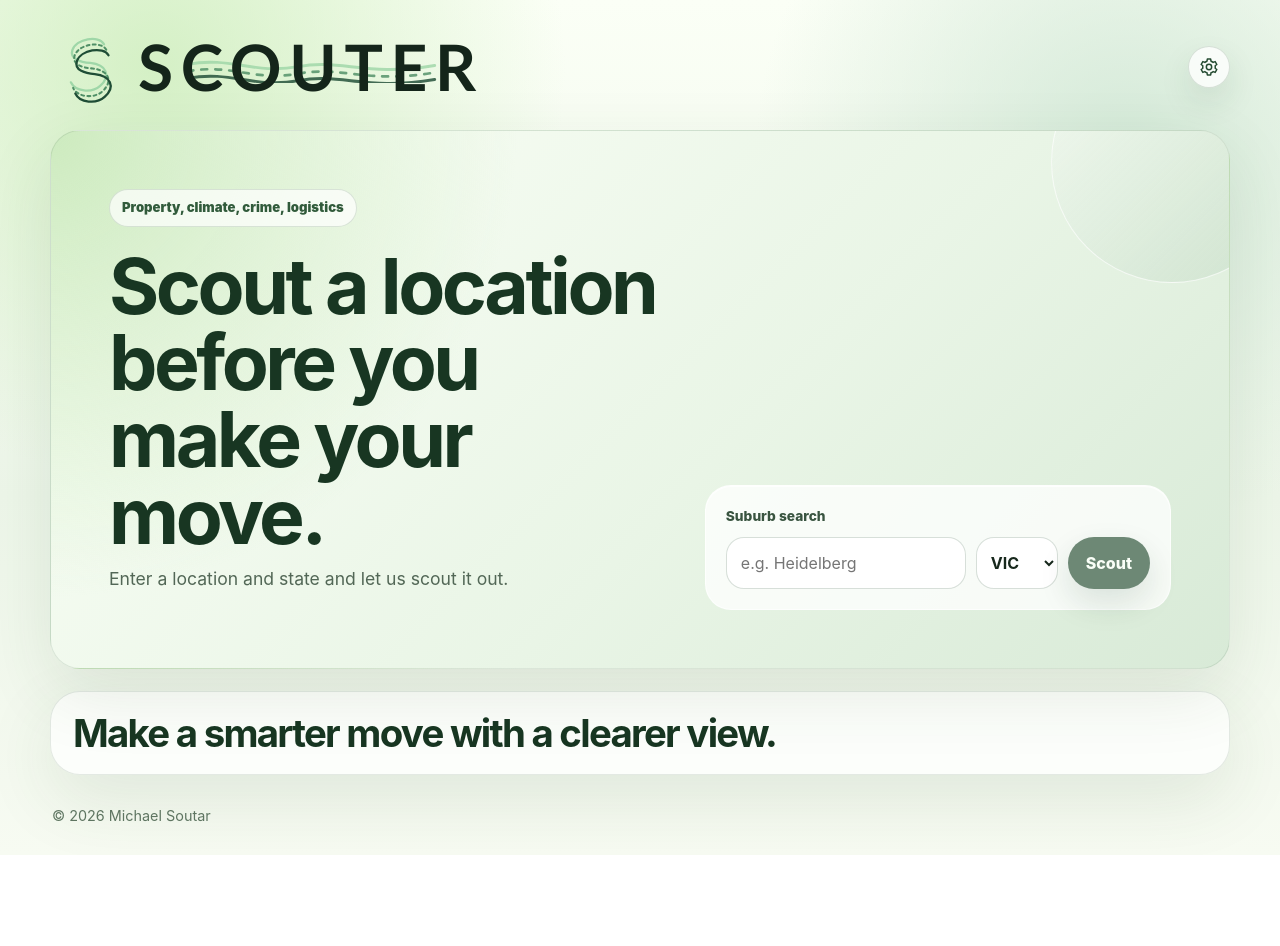
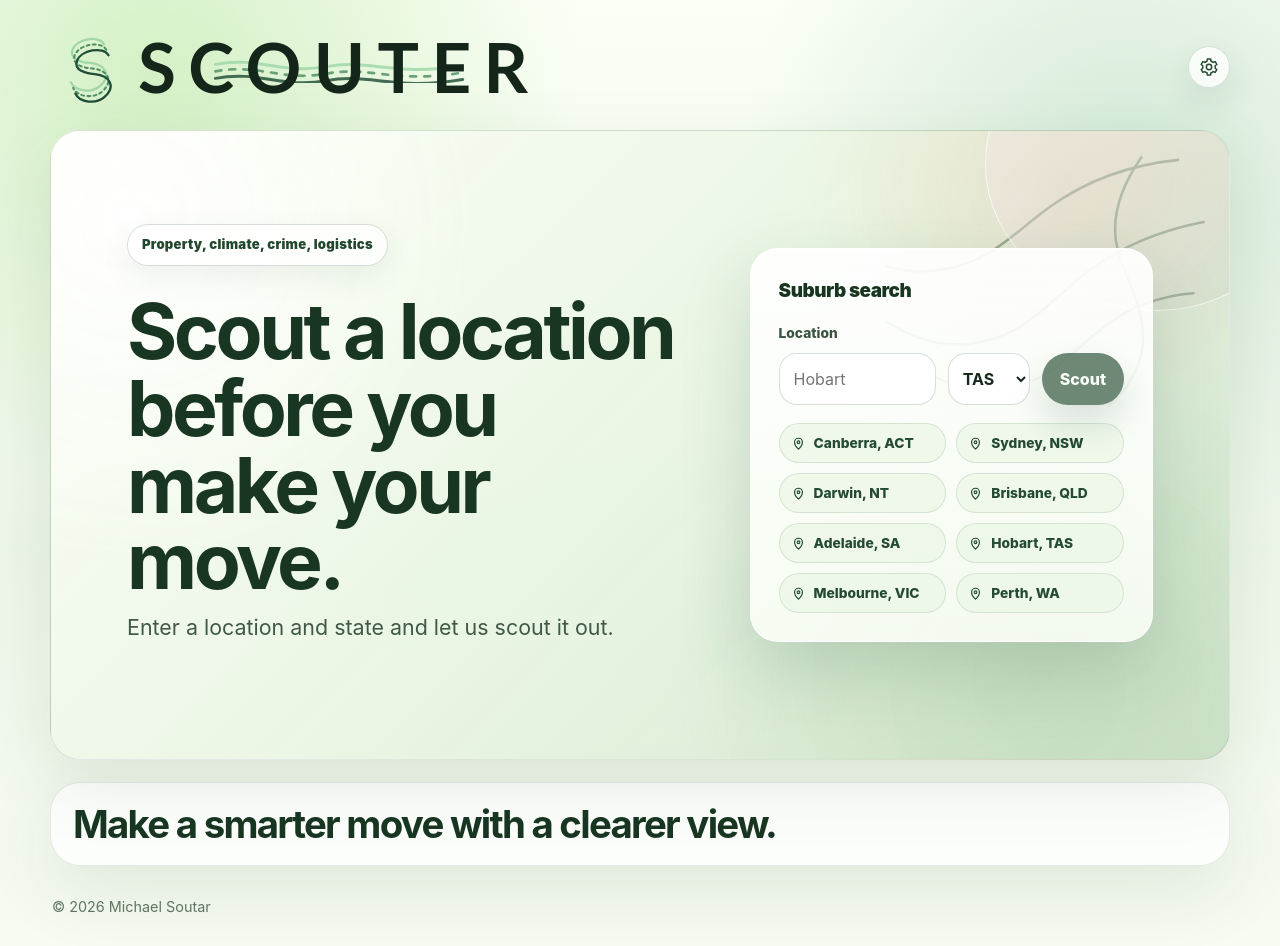
Before and after one commit to soutarm/scouter, a React (Vite) app: page / in a window 1280 px wide. Before the commit the page ends 855 px from the top, so only its background shows below. Built offline with nearby package versions, Linux system fonts and the light colour scheme.

Commit message:
Polish Scouter landing hero

```diff
--- a/src/App.css
+++ b/src/App.css
@@ -64,9 +64,9 @@ p {
 h1 {
   color: #14251a;
   font-family: 'Avenir Next', 'Century Gothic', Futura, 'Trebuchet MS', sans-serif;
-  font-size: clamp(2.1rem, 5vw, 4.6rem);
+  font-size: clamp(2.35rem, 5.4vw, 5rem);
   font-weight: 900;
-  letter-spacing: 0.12em;
+  letter-spacing: 0.18em;
   line-height: 0.86;
   margin-bottom: 0;
   text-transform: uppercase;
@@ -258,6 +258,10 @@ input {
   color: #17281c;
   outline: none;
   padding: 13px 14px;
+  transition:
+    border-color 180ms ease,
+    box-shadow 180ms ease,
+    transform 180ms ease;
 }
 
 input:focus,
@@ -270,30 +274,36 @@ button:focus-visible {
 .hero-panel {
   align-items: stretch;
   background:
-    radial-gradient(circle at top left, rgba(197, 231, 181, 0.85), transparent 36%),
-    linear-gradient(135deg, #fbfff7, #e9f5e6 58%, #d8ead7);
+    radial-gradient(circle at 7% 14%, rgba(255, 255, 255, 0.92), transparent 28%),
+    radial-gradient(circle at 86% 8%, rgba(222, 127, 101, 0.16), transparent 22%),
+    radial-gradient(circle at 84% 88%, rgba(139, 184, 129, 0.24), transparent 32%),
+    linear-gradient(135deg, rgba(253, 255, 247, 0.96), rgba(232, 245, 226, 0.94) 52%, rgba(207, 226, 204, 0.92));
   display: grid;
-  gap: 26px;
-  grid-template-columns: minmax(0, 1.1fr) minmax(330px, 0.9fr);
+  gap: clamp(28px, 5vw, 64px);
+  grid-template-columns: minmax(0, 1.08fr) minmax(360px, 0.78fr);
+  min-height: min(660px, calc(100vh - 170px));
   overflow: hidden;
-  padding: clamp(26px, 5vw, 58px);
+  padding: clamp(30px, 6vw, 76px);
   position: relative;
 }
 
 .hero-panel::after {
-  background: linear-gradient(135deg, rgba(255, 255, 255, 0.36), rgba(80, 141, 94, 0.12));
-  border: 1px solid rgba(255, 255, 255, 0.68);
-  border-radius: 999px;
+  background:
+    linear-gradient(135deg, rgba(255, 255, 255, 0.48), rgba(255, 255, 255, 0.08)),
+    linear-gradient(135deg, rgba(214, 120, 93, 0.14), rgba(36, 75, 49, 0.08));
+  border: 1px solid rgba(255, 255, 255, 0.72);
+  border-radius: 42% 58% 48% 52% / 50% 44% 56% 50%;
   content: '';
-  height: 240px;
+  height: 290px;
   position: absolute;
-  right: -64px;
-  top: -90px;
-  width: 240px;
+  right: -88px;
+  top: -112px;
+  width: 330px;
 }
 
 .hero-panel.collapsed {
   display: block;
+  min-height: auto;
   padding: 14px;
 }
 
@@ -335,6 +345,8 @@ button:focus-visible {
 }
 
 .hero-copy {
+  align-self: center;
+  max-width: 760px;
   position: relative;
   z-index: 1;
 }
@@ -345,37 +357,77 @@ button:focus-visible {
 }
 
 .hero-copy p {
-  color: #526756;
-  font-size: 1.1rem;
-  max-width: 620px;
+  color: #405946;
+  font-size: clamp(1.08rem, 2vw, 1.34rem);
+  line-height: 1.55;
+  max-width: 540px;
 }
 
 .pill {
-  background: rgba(255, 255, 255, 0.7);
-  border: 1px solid rgba(74, 111, 81, 0.18);
+  background: rgba(255, 255, 255, 0.78);
+  border: 1px solid rgba(33, 71, 45, 0.18);
   border-radius: 999px;
-  color: #315b3b;
+  box-shadow: 0 10px 30px rgba(31, 77, 54, 0.08);
+  color: #21472d;
   display: inline-flex;
   font-size: 0.82rem;
   font-weight: 900;
-  margin-bottom: 22px;
-  padding: 8px 12px;
+  letter-spacing: 0.02em;
+  margin-bottom: 28px;
+  padding: 10px 14px;
+}
+
+.hero-contours {
+  height: min(280px, 46vw);
+  opacity: 0.38;
+  pointer-events: none;
+  position: absolute;
+  right: 14px;
+  stroke: #21472d;
+  stroke-linecap: round;
+  stroke-linejoin: round;
+  stroke-width: 2;
+  top: 12px;
+  width: min(330px, 54vw);
+  z-index: 0;
+}
+
+.hero-contours path {
+  fill: none;
 }
 
 .search-card {
-  align-self: end;
-  background: rgba(255, 255, 255, 0.76);
-  border: 1px solid rgba(255, 255, 255, 0.7);
-  border-radius: 26px;
-  box-shadow: inset 0 1px 0 rgba(255, 255, 255, 0.78);
-  padding: 20px;
+  align-self: center;
+  background:
+    linear-gradient(180deg, rgba(255, 255, 255, 0.92), rgba(252, 255, 248, 0.82));
+  border: 1px solid rgba(255, 255, 255, 0.86);
+  border-radius: 28px;
+  box-shadow:
+    0 28px 70px rgba(31, 77, 54, 0.18),
+    inset 0 1px 0 rgba(255, 255, 255, 0.88);
+  padding: clamp(18px, 3vw, 28px);
   position: relative;
   z-index: 1;
 }
 
+.search-card-heading {
+  align-items: flex-start;
+  display: flex;
+  gap: 16px;
+  justify-content: space-between;
+  margin-bottom: 18px;
+}
+
+.search-card-heading span {
+  color: #17351f;
+  font-size: 1.18rem;
+  font-weight: 950;
+  letter-spacing: -0.025em;
+}
+
 .search-row {
   display: flex;
-  gap: 10px;
+  gap: 12px;
   margin-top: 10px;
 }
 
@@ -393,26 +445,95 @@ button:focus-visible {
   min-width: 78px;
   outline: none;
   padding: 13px 10px;
+  transition:
+    border-color 180ms ease,
+    box-shadow 180ms ease,
+    transform 180ms ease;
 }
 
-.example-row {
-  display: flex;
-  flex-wrap: wrap;
-  gap: 8px;
-  margin-top: 14px;
+.search-row input:hover,
+.search-row select:hover {
+  border-color: rgba(36, 75, 49, 0.34);
+  transform: translateY(-1px);
 }
 
-.example-row a {
-  background: #edf8e8;
-  border: 1px solid rgba(74, 111, 81, 0.16);
-  border-radius: 999px;
-  color: #315b3b;
-  padding: 8px 10px;
-  text-decoration: none;
+.search-row input:focus,
+.search-row select:focus {
+  border-color: rgba(182, 95, 69, 0.5);
+  box-shadow: 0 16px 34px rgba(31, 77, 54, 0.1);
 }
 
-.example-row a:hover {
-  background: #e1f1dc;
+.search-row button {
+  box-shadow: 0 18px 36px rgba(31, 77, 54, 0.24);
+  transition:
+    background 180ms ease,
+    box-shadow 180ms ease,
+    transform 180ms ease;
+}
+
+.search-row button:hover:not(:disabled) {
+  background: #1b3d28;
+  box-shadow: 0 22px 44px rgba(31, 77, 54, 0.3);
+  transform: translateY(-2px);
+}
+
+.search-row button:active:not(:disabled) {
+  transform: translateY(0);
+}
+
+.quick-location-grid {
+  display: grid;
+  gap: 10px;
+  grid-template-columns: repeat(2, minmax(0, 1fr));
+  margin-top: 18px;
+}
+
+.quick-location-tag {
+  align-items: center;
+  background: rgba(237, 248, 232, 0.88);
+  border: 1px solid rgba(74, 111, 81, 0.15);
+  border-radius: 999px;
+  color: #244b31;
+  display: inline-flex;
+  font-size: 0.86rem;
+  font-weight: 850;
+  gap: 8px;
+  min-height: 40px;
+  padding: 8px 11px;
+  text-decoration: none;
+  transition:
+    background 180ms ease,
+    border-color 180ms ease,
+    box-shadow 180ms ease,
+    color 180ms ease,
+    transform 180ms ease;
+}
+
+.quick-location-tag:hover,
+.quick-location-tag:focus-visible {
+  background: #fff7ef;
+  border-color: rgba(182, 95, 69, 0.34);
+  box-shadow: 0 14px 28px rgba(182, 95, 69, 0.13);
+  color: #17351f;
+  outline: 0;
+  transform: translateY(-2px);
+}
+
+.quick-location-tag:focus-visible {
+  box-shadow:
+    0 0 0 3px rgba(182, 95, 69, 0.18),
+    0 14px 28px rgba(182, 95, 69, 0.13);
+}
+
+.location-pin {
+  flex: 0 0 auto;
+  fill: none;
+  height: 15px;
+  stroke: #244b31;
+  stroke-linecap: round;
+  stroke-linejoin: round;
+  stroke-width: 1.9;
+  width: 15px;
 }
 
 .busy-card {
@@ -1029,6 +1150,31 @@ td {
     grid-template-columns: 1fr;
   }
 
+  .hero-panel {
+    min-height: auto;
+    padding: 30px 20px 22px;
+  }
+
+  .hero-copy h2 {
+    font-size: clamp(2.2rem, 12vw, 4.8rem);
+  }
+
+  .hero-contours {
+    opacity: 0.22;
+    right: -70px;
+    top: -18px;
+  }
+
+  .search-card-heading {
+    align-items: flex-start;
+    flex-direction: column;
+    gap: 4px;
+  }
+
+  .quick-location-grid {
+    grid-template-columns: 1fr;
+  }
+
   .summary-download {
     grid-column: auto;
     justify-self: stretch;
--- a/src/App.tsx
+++ b/src/App.tsx
@@ -69,6 +69,17 @@ const defaultSettings: LlmSettings = {
 
 const australianStates = ['ACT', 'NSW', 'NT', 'QLD', 'SA', 'TAS', 'VIC', 'WA'] as const
 type AustralianState = (typeof australianStates)[number]
+
+const featuredQuickLocations = [
+  'Canberra, ACT',
+  'Sydney, NSW',
+  'Darwin, NT',
+  'Brisbane, QLD',
+  'Adelaide, SA',
+  'Hobart, TAS',
+  'Melbourne, VIC',
+  'Perth, WA',
+] as const
 
 const splitLocation = (value: string) => {
   const trimmed = value.trim()
@@ -441,9 +452,16 @@ const ThermometerRange = ({ label, description }: { label: string; description:
   )
 }
 
+const LocationPinIcon = () => (
+  <svg className="location-pin" aria-hidden="true" viewBox="0 0 24 24" focusable="false">
+    <path d="M12 21s6.3-5.6 6.3-11.1A6.3 6.3 0 0 0 5.7 9.9C5.7 15.4 12 21 12 21Z" />
+    <circle cx="12" cy="9.9" r="2.15" />
+  </svg>
+)
+
 function App() {
   const [query, setQuery] = useState('')
-  const [selectedState, setSelectedState] = useState<AustralianState>('VIC')
+  const [selectedState, setSelectedState] = useState<AustralianState>('TAS')
   const [settings, setSettings] = useState<LlmSettings>(() => loadSettings())
   const [recentSearches, setRecentSearches] = useState<string[]>(() => loadRecentSearches())
   const [showSettings, setShowSettings] = useState(false)
@@ -466,14 +484,23 @@ function App() {
     return Boolean(settings.openAiApiKey && settings.openAiModel)
   }, [settings])
 
-  const recentSearchPills = useMemo(() => {
+  const quickLocationTags = useMemo(() => {
     const seen = new Set<string>()
-    return recentSearches.filter((search) => {
+    const uniqueRecentSearches = recentSearches.filter((search) => {
       const key = search.trim().toLowerCase()
       if (!key || seen.has(key)) return false
       seen.add(key)
       return true
     }).slice(0, MAX_RECENT_SEARCHES)
+
+    if (uniqueRecentSearches.length >= featuredQuickLocations.length) {
+      return uniqueRecentSearches
+    }
+
+    return [
+      ...uniqueRecentSearches,
+      ...featuredQuickLocations.filter((search) => !seen.has(search.toLowerCase())),
+    ].slice(0, featuredQuickLocations.length)
   }, [recentSearches])
 
   const composedQuery = query.trim() ? `${query.trim()}, ${selectedState}` : ''
@@ -655,7 +682,7 @@ function App() {
           <div className="brand-copy">
             <div className="brand-wordmark" aria-label="Scouter">
               <WordmarkMotif />
-              <h1>Scouter</h1>
+              <h1>SCOUTER</h1>
             </div>
           </div>
         </div>
@@ -780,12 +807,21 @@ function App() {
               <h2>Scout a location before you make your move.</h2>
               <p>Enter a location and state and let us scout it out.</p>
             </div>
+            <svg className="hero-contours" aria-hidden="true" viewBox="0 0 260 220" focusable="false">
+              <path d="M231 13c-38 4-72 16-101 37-28 20-46 43-83 49-21 4-37 1-56-5" />
+              <path d="M251 62c-36 7-66 20-91 39-32 24-50 53-95 57-25 2-43-5-65-18" />
+              <path d="M243 118c-27 2-50 11-70 26-24 18-39 41-73 48-24 5-50 0-76-16" />
+              <path d="M202 11c-16 23-23 45-20 66 4 28 24 49 21 82-2 19-11 34-27 48" />
+            </svg>
             <form className="search-card" onSubmit={handleSubmit}>
-              <label htmlFor="suburb-query">Suburb search</label>
+              <div className="search-card-heading">
+                <span>Suburb search</span>
+              </div>
+              <label htmlFor="suburb-query">Location</label>
               <div className="search-row">
                 <input
                   id="suburb-query"
-                  placeholder="e.g. Heidelberg"
+                  placeholder="Hobart"
                   value={query}
                   onChange={(event) => setQuery(event.target.value)}
                   disabled={isLoading}
@@ -806,11 +842,12 @@ function App() {
                   {isLoading ? <span className="button-spinner" aria-label="Scouting" /> : 'Scout'}
                 </button>
               </div>
-              {recentSearchPills.length > 0 && (
-                <div className="example-row" aria-label="Recent searches">
-                  {recentSearchPills.map((search) => (
+              {quickLocationTags.length > 0 && (
+                <div className="quick-location-grid" aria-label="Quick location selections">
+                  {quickLocationTags.map((search) => (
                     <a
                       key={search}
+                      className="quick-location-tag"
                       href={toSearchHref(search, selectedState)}
                       onClick={(event) => {
                         event.preventDefault()
@@ -819,7 +856,8 @@ function App() {
                         void runSearch(parsed.place, parsed.state ?? selectedState)
                       }}
                     >
-                      {search}
+                      <LocationPinIcon />
+                      <span>{search}</span>
                     </a>
                   ))}
                 </div>
```
